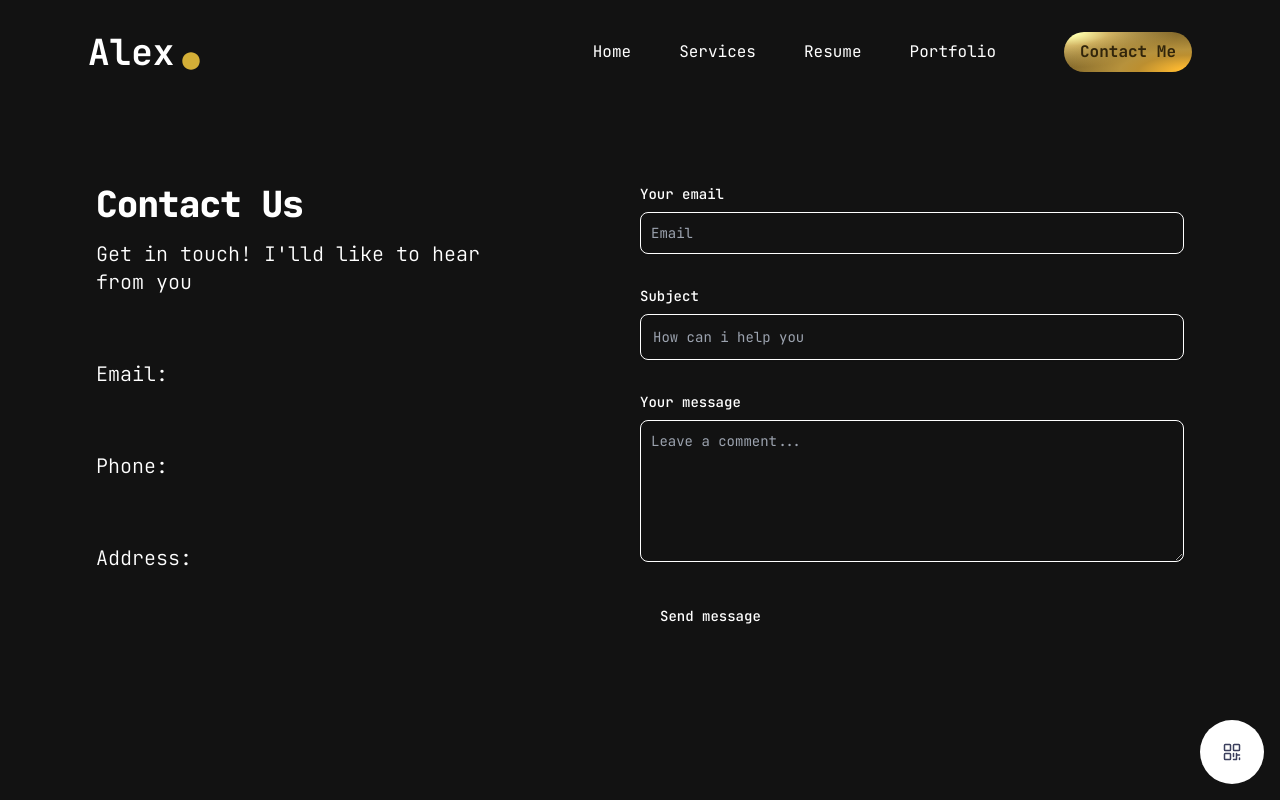
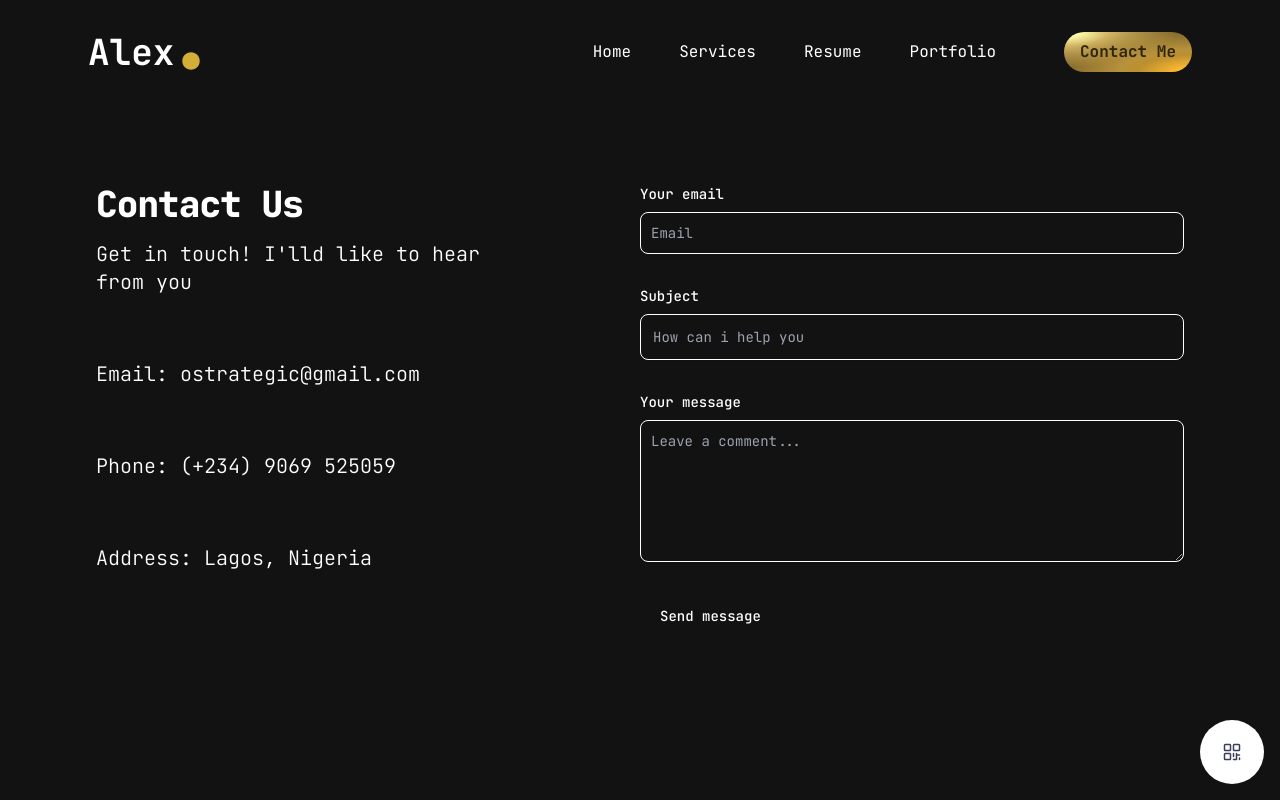
Before and after one commit to al3x991/alexdotcom, a Next.js app: page /contact in a window 1280 px wide. Built offline with nearby package versions, Linux system fonts and the light colour scheme.

Commit message:
updated cv 2024

```diff
--- a/components/Contact/Contact.jsx
+++ b/components/Contact/Contact.jsx
@@ -54,13 +54,13 @@ const Contact = () => {
           Get in touch! I'lld like to hear from you
           </p>
           <p className="text-gray-500 dark:text-gray-400 mb-8 font-light sm:text-xl lg:mb-16">
-           Email:
+           Email: ostrategic@gmail.com
           </p>
           <p className="text-gray-500 dark:text-gray-400 mb-8 font-light sm:text-xl lg:mb-16">
-           Phone:
+           Phone: (+234) 9069 525059
           </p>
           <p className="text-gray-500 dark:text-gray-400 mb-8 font-light sm:text-xl lg:mb-16">
-           Address:
+           Address: Lagos, Nigeria
           </p>
           </div>
           <div className=" px-4 w-full max-w-xl">
--- a/components/Hero/index.tsx
+++ b/components/Hero/index.tsx
@@ -74,13 +74,14 @@ const Hero = () => {
                   <span ref={textRef}></span>
                 </p>
                 <div className="flex flex-col items-center justify-start gap-10 space-y-2 sm:flex-row sm:space-x-4 sm:space-y-0">
-                  <Link
-                    href="/assets/file/cv.pdf"
-                    className="secondary_btn flex"
-                  >
-                    Download CV{" "}
-                    <MdOutlineFileDownload className=" text-xl font-bold text-lime" />
-                  </Link>
+                <a
+      href="/docs/CV-osaretin-omoruyi-2024.pdf"
+      download
+      className="secondary_btn flex"
+    >
+      Download CV{" "}
+      <MdOutlineFileDownload className="text-xl font-bold text-lime" />
+    </a>
                   <Link
                     href="https://github.com/al3x991"
                     className="flex items-center gap-5 rounded-full bg-black/20 px-8 py-4 text-base font-semibold text-black duration-300 ease-in-out hover:bg-black/30 dark:bg-white/20 dark:text-white dark:hover:bg-white/30"
```
Also changed, not shown: 1 other file (tests, documents, lock files or other folders).
